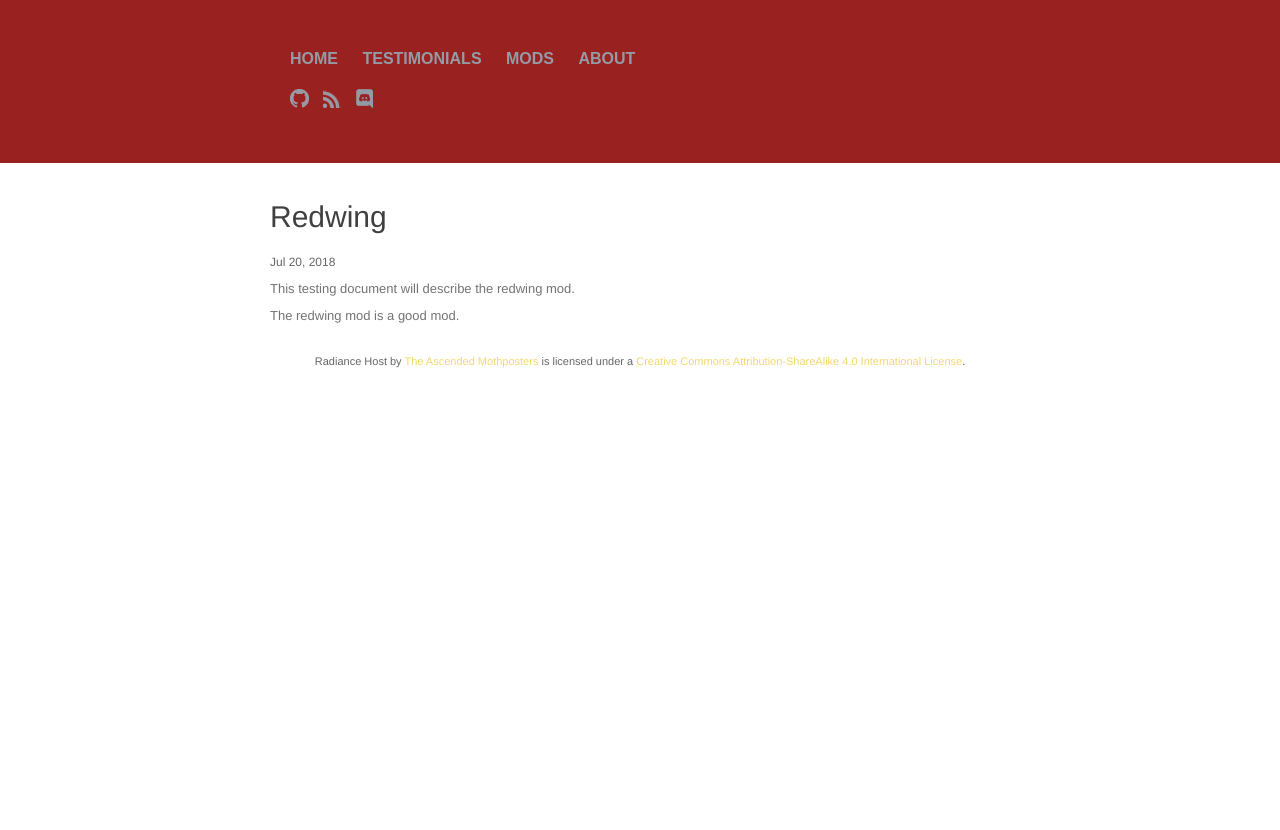
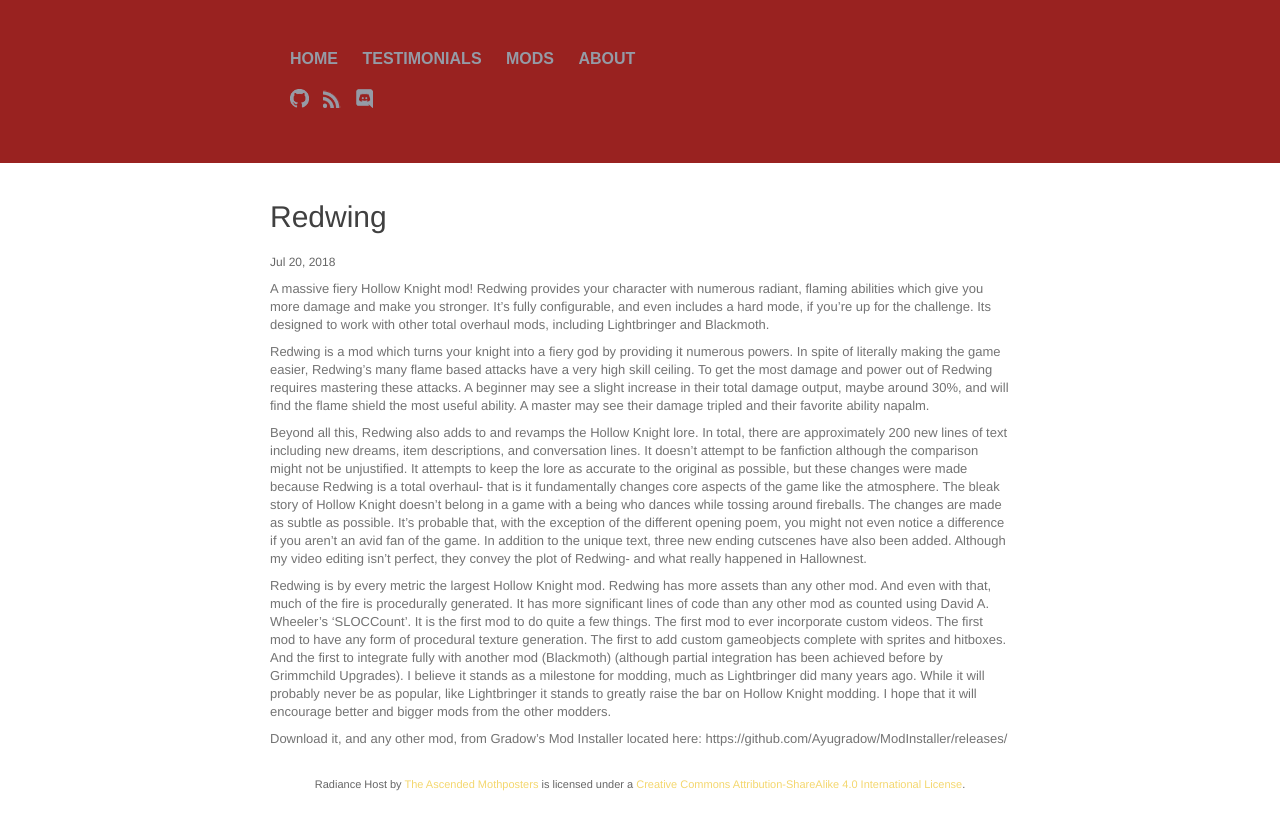
Before and after one commit to natis1/radiance.host, a Jekyll site: the page built from _posts/2018-07-20-redwing.markdown, in a window 1280 px wide. Shown: the top 830 px of the page. Built offline with Jekyll 4.4.1, drawn with Linux system fonts in a browser that asks for light colours; comment, search, counter and statistics services are not loaded.

Commit message:
Add Redwing!

```diff
--- a/_posts/2018-07-20-redwing.markdown
+++ b/_posts/2018-07-20-redwing.markdown
@@ -4,6 +4,12 @@
 date:   2018-07-20 11:23:32
 categories: modding
 ---
-This testing document will describe the redwing mod.
+A massive fiery Hollow Knight mod! Redwing provides your character with numerous radiant, flaming abilities which give you more damage and make you stronger. It's fully configurable, and even includes a hard mode, if you're up for the challenge. Its designed to work with other total overhaul mods, including Lightbringer and Blackmoth.
 
-The redwing mod is a good mod.
+Redwing is a mod which turns your knight into a fiery god by providing it numerous powers. In spite of literally making the game easier, Redwing's many flame based attacks have a very high skill ceiling. To get the most damage and power out of Redwing requires mastering these attacks. A beginner may see a slight increase in their total damage output, maybe around 30%, and will find the flame shield the most useful ability. A master may see their damage tripled and their favorite ability napalm.
+
+Beyond all this, Redwing also adds to and revamps the Hollow Knight lore. In total, there are approximately 200 new lines of text including new dreams, item descriptions, and conversation lines. It doesn't attempt to be fanfiction although the comparison might not be unjustified. It attempts to keep the lore as accurate to the original as possible, but these changes were made because Redwing is a total overhaul- that is it fundamentally changes core aspects of the game like the atmosphere. The bleak story of Hollow Knight doesn't belong in a game with a being who dances while tossing around fireballs. The changes are made as subtle as possible. It's probable that, with the exception of the different opening poem, you might not even notice a difference if you aren't an avid fan of the game. In addition to the unique text, three new ending cutscenes have also been added. Although my video editing isn't perfect, they convey the plot of Redwing- and what really happened in Hallownest.
+
+Redwing is by every metric the largest Hollow Knight mod. Redwing has more assets than any other mod. And even with that, much of the fire is procedurally generated. It has more significant lines of code than any other mod as counted using David A. Wheeler's 'SLOCCount'. It is the first mod to do quite a few things. The first mod to ever incorporate custom videos. The first mod to have any form of procedural texture generation. The first to add custom gameobjects complete with sprites and hitboxes. And the first to integrate fully with another mod (Blackmoth) (although partial integration has been achieved before by Grimmchild Upgrades). I believe it stands as a milestone for modding, much as Lightbringer did many years ago. While it will probably never be as popular, like Lightbringer it stands to greatly raise the bar on Hollow Knight modding. I hope that it will encourage better and bigger mods from the other modders.
+
+Download it, and any other mod, from Gradow's Mod Installer located here: https://github.com/Ayugradow/ModInstaller/releases/
--- a/mods.html
+++ b/mods.html
@@ -10,7 +10,7 @@
 <h3><a href="{{ site.baseurl}}{{ post.url }}">{{ post.title }}</a> {{ post.date }}</h3>
 <hr id="line">
    <div class="content">
-      {{ post.content }}
+      {{ post.excerpt }}
    </div>
 </li>
   {% endif %}
```
